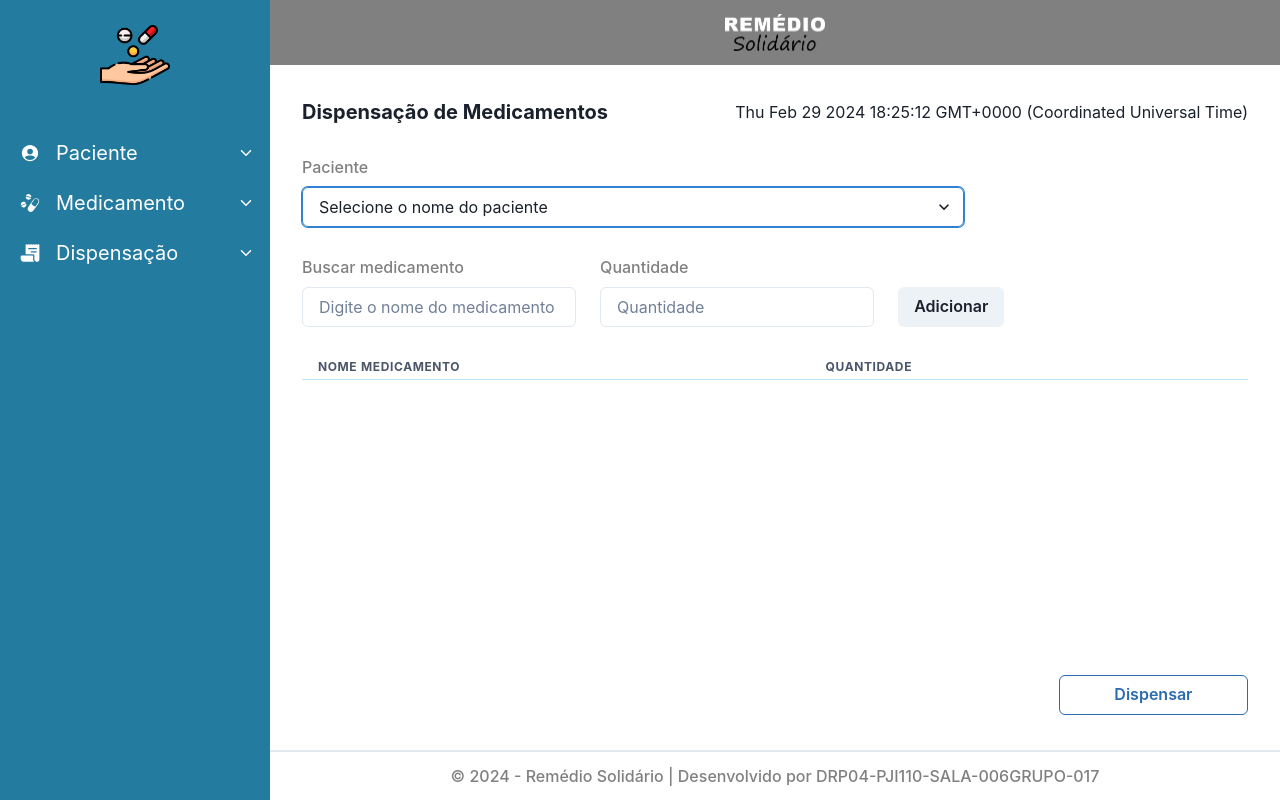
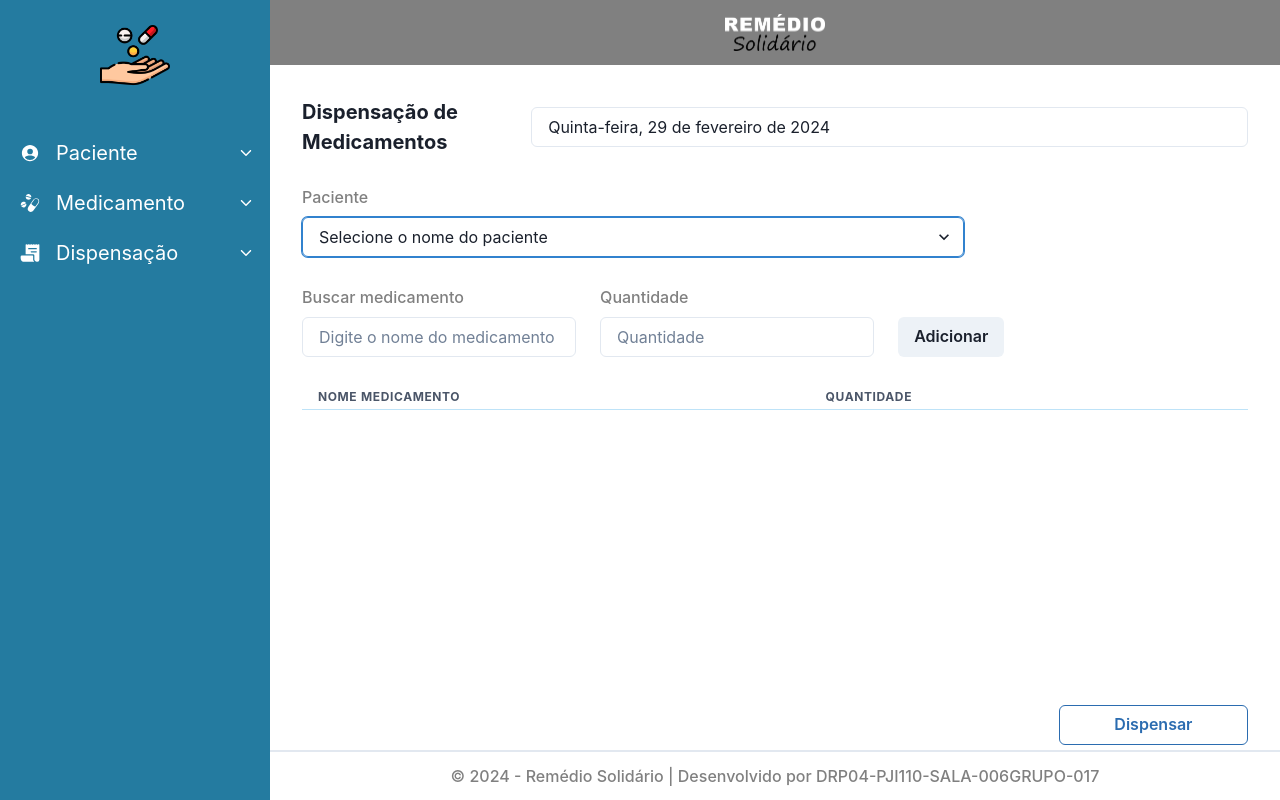
Before and after one commit to marianamoiolicapelari/remedio-solidario, a React (Vite) app: page /home/dispensacao in a window 1280 px wide. Built offline with nearby package versions, Linux system fonts and the light colour scheme; data requests are answered from the project's data file.

Commit message:
Capturando os dados dos inputs

```diff
--- a/data/db.json
+++ b/data/db.json
@@ -194,5 +194,70 @@
       "quantity": "20",
       "expirationDate": "2024-04-06"
     }
+  ],
+  "dispensation": [
+    {
+      "id": "c644",
+      "date": "",
+      "patient": "",
+      "medicament": "",
+      "quantity": ""
+    },
+    {
+      "id": "ff4a",
+      "date": "",
+      "patient": "",
+      "medicament": "",
+      "quantityInitial": ""
+    },
+    {
+      "id": "5d8e",
+      "date": "",
+      "patient": "",
+      "medicament": "",
+      "quantityInitial": ""
+    },
+    {
+      "id": "a529",
+      "date": "",
+      "patient": "",
+      "medicament": "Amoxicilina",
+      "quantityInitial": ""
+    },
+    {
+      "id": "ed8b",
+      "date": "",
+      "patient": "1",
+      "medicament": "Amoxicilina",
+      "quantityInitial": "10"
+    },
+    {
+      "id": "2696",
+      "date": "",
+      "patient": "",
+      "medicament": "",
+      "quantityInitial": ""
+    },
+    {
+      "id": "2541",
+      "date": "",
+      "patient": "Antônio Pereira da Silva",
+      "medicament": "Amoxicilina",
+      "quantityInitial": "10"
+    },
+    {
+      "id": "affb",
+      "date": "",
+      "patient": "Antônio Pereira da Silva",
+      "medicament": "Amoxicilina",
+      "quantityInitial": "4"
+    },
+    {
+      "id": "2f91",
+      "date": "",
+      "patient": "Joana da Silva Santos",
+      "medicament": "Amoxicilina",
+      "quantityInitial": "2"
+    }
   ]
 }
--- a/src/pages/Dispensation/index.tsx
+++ b/src/pages/Dispensation/index.tsx
@@ -2,11 +2,18 @@ import { Box, Flex, FormControl, FormLabel, Input, Select, Text, Table, Thead, T
 import { Formik, Form, FormikHelpers } from 'formik'
 import { Footer, Header } from '../../components'
 import { MdDeleteOutline } from 'react-icons/md'
-// import { toast } from 'react-toastify'
+import { toast } from 'react-toastify'
 import { api } from '../../services/api'
 import { useEffect, useState } from 'react'
 
 interface FormData {
+  date: string
+  patient: string
+  medicament: string
+  quantityInitial: number
+}
+
+interface FormPatients {
   id: string
   fullName: string
 }
@@ -18,16 +25,25 @@ interface FormMedicaments {
 }
 
 const Dispensation = () => {
-  const [patients, setPatients] = useState<FormData[]>([])
+  const [actualDate, setActualDate] = useState('')
+  const [patients, setPatients] = useState<FormPatients[]>([])
   const [medicaments, setMedicaments] = useState('')
   const [itemList, setItemList] = useState<FormMedicaments[]>([])
 
-  const actualDate = Date()
+  const initialValues: FormData = {
+    date: '',
+    patient: '',
+    medicament: '',
+    quantityInitial: 0
+  }
 
-  const initialValues: FormData = {
-    id: '',
-    fullName: ''
-  }
+  useEffect(() => {
+    const currentDate = new Date()
+    const options: Intl.DateTimeFormatOptions = { weekday: 'long', year: 'numeric', month: 'long', day: '2-digit' }
+    const formattedDate = currentDate.toLocaleDateString('pt-BR', options)
+    const capitalizedWeekday = formattedDate.charAt(0).toUpperCase() + formattedDate.slice(1)
+    setActualDate(capitalizedWeekday)
+  }, [])
 
   useEffect(() => {
     const fetchData = async () => {
@@ -64,10 +80,7 @@ const Dispensation = () => {
   }
 
   const handleSubmitForm = async (values: FormData, { resetForm }: FormikHelpers<FormData>) => {
-    // const formData = new FormData()
-    // formData.append('cpf', values.cpf)
-    // formData.append('fullName', values.fullName)
-    // formData.append('address', values.address)
+    console.log('INPUT', values.quantityInitial)
 
     try {
       const { status } = await api.post('/dispensation', values, {
@@ -77,15 +90,16 @@ const Dispensation = () => {
       })
 
       if (status === 201 || status === 200) {
-        // toast.success('Medicamento cadastrado com sucesso!')
+        toast.success('Enviado com sucesso!')
+        console.log('DADOS_ENVIADOS', values)
         resetForm()
       }
       if (status === 409) {
-        // toast.error('Medicamento já cadastrado')
+        toast.error('Envie novamente')
       }
 
     } catch (err) {
-      // toast.error('Falha no sistema! Tente novamente')
+      toast.error('Falha no sistema! Tente novamente')
     }
   }
 
@@ -96,16 +110,19 @@ const Dispensation = () => {
         height='calc(100vh - 115px)'
         p={8}
       >
-        <Flex alignItems='center' justify='space-between'>
-          <Text fontWeight="bold" fontSize='xl'>Dispensação de Medicamentos</Text>
-          <Text>{actualDate}</Text>
-        </Flex>
         <Formik
           initialValues={initialValues}
           onSubmit={handleSubmitForm}
         >
-          {({ errors, touched }) => (
+          {({ setFieldValue }) => (
             <Form>
+              <Flex alignItems='center' justify='space-between'>
+                <Text fontWeight="bold" fontSize='xl'>Dispensação de Medicamentos</Text>
+                <Input
+                  name="actualDate"
+                  value={actualDate}
+                />
+              </Flex>
               <FormControl mt={7} h='80px'>
                 <FormLabel htmlFor='patient' color='#808080'>Paciente</FormLabel>
                 <Select
@@ -114,12 +131,14 @@ const Dispensation = () => {
                   placeholder='Selecione o nome do paciente'
                   w='70%'
                   autoFocus
+                  onChange={e => {
+                    setFieldValue('patient', e.target.value)
+                  }}
                 >
                   {patients && patients.map(patient => (
-                    <option key={patient.id} value={patient.id}>{patient.fullName}</option>
+                    <option key={patient.id} value={patient.fullName}>{patient.fullName}</option>
                   ))}
                 </Select>
-                {errors.fullName && touched.fullName && <Text color='#ff0000' fontSize={14} fontWeight='500' pl={1}>{errors.fullName}</Text>}
               </FormControl>
 
               <Flex mt={5} gap={6} w='92%'>
@@ -130,16 +149,22 @@ const Dispensation = () => {
                     type="text"
                     name="medicament"
                     placeholder="Digite o nome do medicamento"
-                    onChange={e => setMedicaments(e.target.value)}
+                    onChange={e => {
+                      setMedicaments(e.target.value)
+                      setFieldValue('medicament', e.target.value)
+                    }}
                   />
                 </FormControl>
                 <FormControl>
-                  <FormLabel htmlFor="quantity" color='#808080'>Quantidade</FormLabel>
+                  <FormLabel htmlFor="quantityInitial" color='#808080'>Quantidade</FormLabel>
                   <Input
-                    id='quantity'
+                    id='quantityInitial'
                     type="number"
-                    name="quantity"
+                    name="quantityInitial"
                     placeholder="Quantidade"
+                    onChange={e => {
+                      setFieldValue('quantityInitial', e.target.value)
+                    }}
                   />
                 </FormControl>
                 <FormControl display='flex' alignItems='flex-end'>
```
